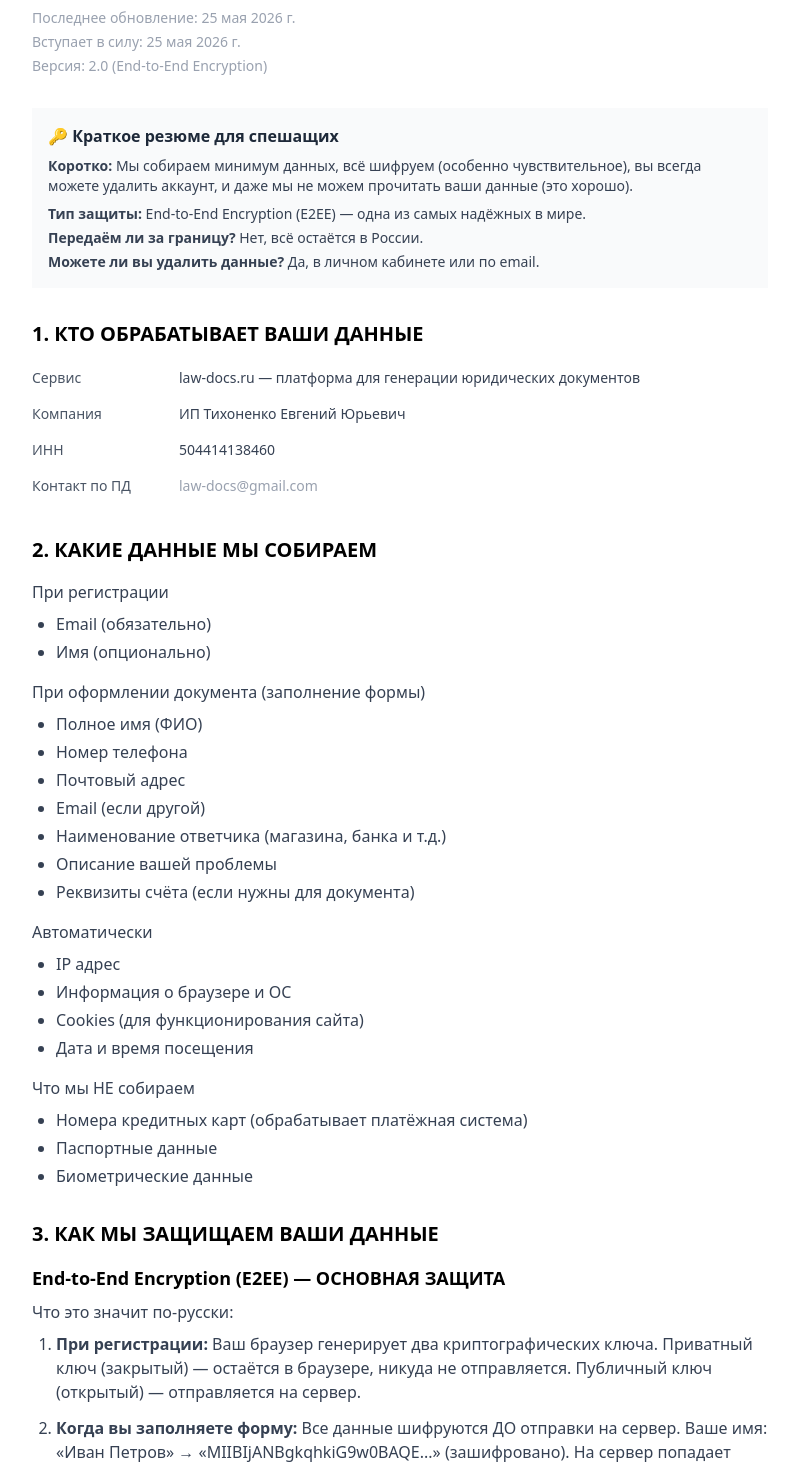
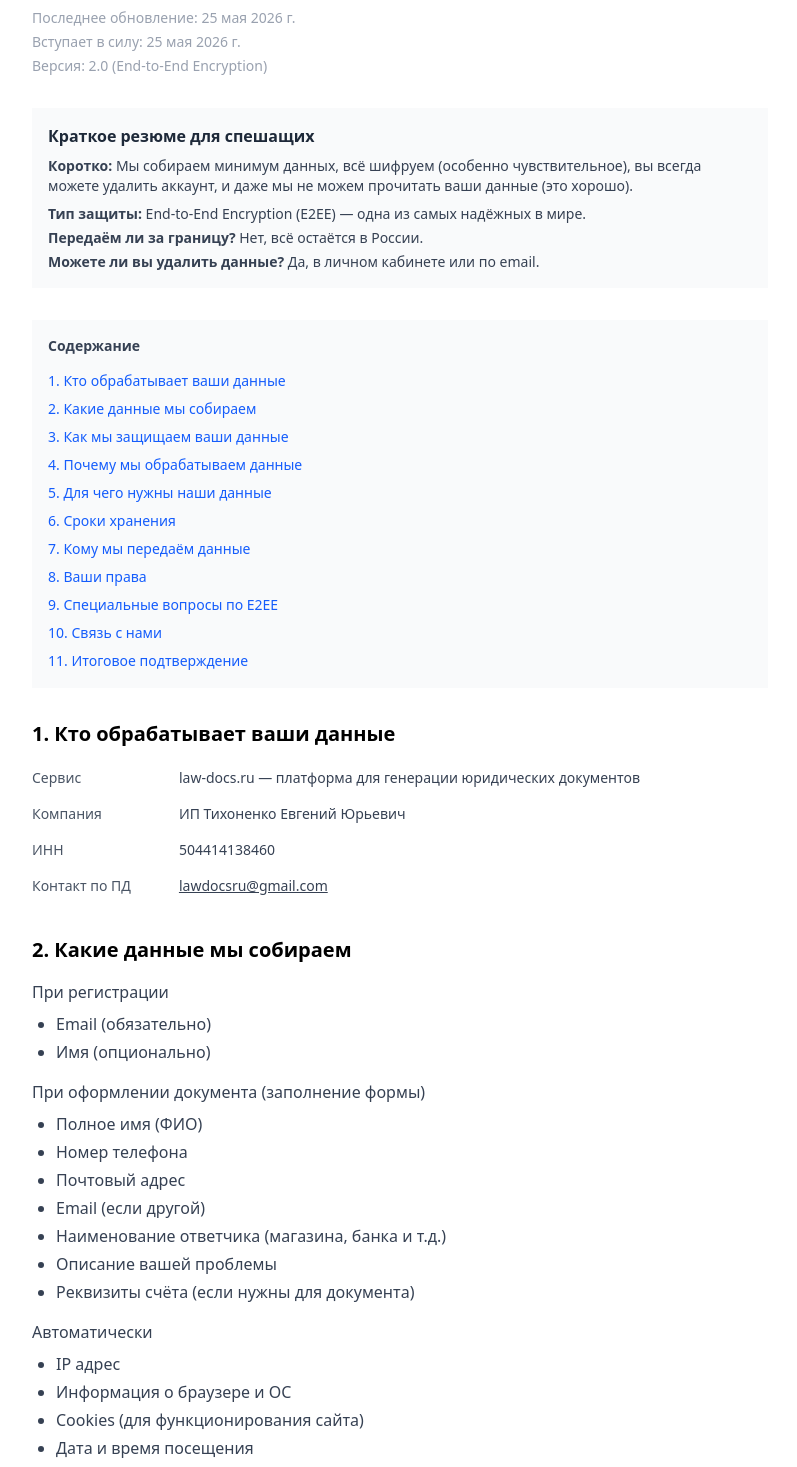
Before and after one commit to SpiritusMalus/LawDocs, a Next.js app in the folder frontend/: page /legal/privacy in a window 1280 px wide. Shown: the part 200-1667 px from the top of the page, without its empty margins (240-1037 px from the left). Built offline with nearby package versions, Linux system fonts and the light colour scheme; no server answers.

Commit message:
ux: fix legal pages per audit (9 issues)

```diff
--- a/frontend/app/legal/offer/page.tsx
+++ b/frontend/app/legal/offer/page.tsx
@@ -10,6 +10,27 @@
     <article className="max-w-3xl mx-auto px-4 py-16 prose prose-gray">
       <h1 className="text-3xl font-bold mb-2">Договор-оферта</h1>
       <p className="text-sm text-gray-400 mb-8">Редакция от 18 мая 2026 г.</p>
+
+      <div className="bg-gray-50 border border-gray-200 rounded-lg p-4 mb-8 not-prose">
+        <p className="font-semibold text-gray-800 mb-3">Главное для вас</p>
+        <div className="grid grid-cols-3 gap-4">
+          <div>
+            <p className="text-xs text-gray-500 mb-1">Стоимость</p>
+            <p className="text-lg font-semibold text-gray-800">199 ₽</p>
+            <p className="text-xs text-gray-500">один документ</p>
+          </div>
+          <div>
+            <p className="text-xs text-gray-500 mb-1">Срок получения</p>
+            <p className="text-lg font-semibold text-gray-800">10 мин</p>
+            <p className="text-xs text-gray-500">после оплаты</p>
+          </div>
+          <div>
+            <p className="text-xs text-gray-500 mb-1">Возврат</p>
+            <p className="text-lg font-semibold text-gray-800">7 дней</p>
+            <p className="text-xs text-gray-500">если не подошло</p>
+          </div>
+        </div>
+      </div>
 
       <p className="text-gray-700 leading-relaxed">
         Индивидуальный предприниматель Тихоненко Евгений Юрьевич (ИНН 504414138460,
@@ -75,6 +96,12 @@
         Полные реквизиты — на странице{" "}
         <Link href="/about" className="underline">О сервисе</Link>.
       </p>
+
+      <div className="mt-8 pt-6 border-t border-gray-200 text-xs text-gray-500 not-prose">
+        <p>Редакция от 18 мая 2026 г.</p>
+        <p>Статус: Опубликована и действует</p>
+        <p>Соответствие: ГК РФ · ФЗ «О защите прав потребителей»</p>
+      </div>
     </article>
   );
 }
--- a/frontend/app/legal/privacy/page.tsx
+++ b/frontend/app/legal/privacy/page.tsx
@@ -14,7 +14,7 @@
       <p className="text-sm text-gray-400 mb-8">Версия: 2.0 (End-to-End Encryption)</p>
 
       <div className="bg-gray-50 border border-gray-200 rounded-lg p-4 mb-8 not-prose">
-        <p className="font-semibold text-gray-800 mb-2">🔑 Краткое резюме для спешащих</p>
+        <p className="font-semibold text-gray-800 mb-2">Краткое резюме для спешащих</p>
         <p className="text-gray-700 text-sm">
           <strong>Коротко:</strong> Мы собираем минимум данных, всё шифруем (особенно чувствительное),
           вы всегда можете удалить аккаунт, и даже мы не можем прочитать ваши данные (это хорошо).
@@ -30,7 +30,30 @@
         </p>
       </div>
 
-      <h2 className="text-xl font-semibold mt-8 mb-3">1. КТО ОБРАБАТЫВАЕТ ВАШИ ДАННЫЕ</h2>
+      <nav className="bg-gray-50 border border-gray-200 rounded-lg p-4 mb-8 not-prose">
+        <p className="font-semibold text-gray-700 mb-3 text-sm">Содержание</p>
+        <ol className="space-y-1">
+          {[
+            ["#s1", "1. Кто обрабатывает ваши данные"],
+            ["#s2", "2. Какие данные мы собираем"],
+            ["#s3", "3. Как мы защищаем ваши данные"],
+            ["#s4", "4. Почему мы обрабатываем данные"],
+            ["#s5", "5. Для чего нужны наши данные"],
+            ["#s6", "6. Сроки хранения"],
+            ["#s7", "7. Кому мы передаём данные"],
+            ["#s8", "8. Ваши права"],
+            ["#s9", "9. Специальные вопросы по E2EE"],
+            ["#s10", "10. Связь с нами"],
+            ["#s11", "11. Итоговое подтверждение"],
+          ].map(([href, label]) => (
+            <li key={href}>
+              <a href={href} className="text-sm text-blue-600 hover:underline">{label}</a>
+            </li>
+          ))}
+        </ol>
+      </nav>
+
+      <h2 id="s1" className="text-xl font-semibold mt-8 mb-3">1. Кто обрабатывает ваши данные</h2>
       <table className="w-full text-sm text-gray-700 border-collapse mb-4">
         <tbody>
           <tr className="border-b border-gray-200">
@@ -47,12 +70,14 @@
           </tr>
           <tr className="border-b border-gray-200">
             <td className="py-2 pr-4 font-medium text-gray-600 whitespace-nowrap align-top">Контакт по ПД</td>
-            <td className="py-2 text-gray-400">law-docs@gmail.com</td>
+            <td className="py-2">
+              <a href="mailto:lawdocsru@gmail.com" className="underline">lawdocsru@gmail.com</a>
+            </td>
           </tr>
         </tbody>
       </table>
 
-      <h2 className="text-xl font-semibold mt-8 mb-3">2. КАКИЕ ДАННЫЕ МЫ СОБИРАЕМ</h2>
+      <h2 id="s2" className="text-xl font-semibold mt-8 mb-3">2. Какие данные мы собираем</h2>
 
       <p className="font-medium text-gray-700 mt-4 mb-2">При регистрации</p>
       <ul className="list-disc pl-6 text-gray-700 space-y-1">
@@ -86,9 +111,9 @@
         <li>Биометрические данные</li>
       </ul>
 
-      <h2 className="text-xl font-semibold mt-8 mb-3">3. КАК МЫ ЗАЩИЩАЕМ ВАШИ ДАННЫЕ</h2>
+      <h2 id="s3" className="text-xl font-semibold mt-8 mb-3">3. Как мы защищаем ваши данные</h2>
 
-      <h3 className="text-lg font-semibold mt-4 mb-2">End-to-End Encryption (E2EE) — ОСНОВНАЯ ЗАЩИТА</h3>
+      <h3 className="text-lg font-semibold mt-4 mb-2">End-to-End Encryption (E2EE) — основная защита</h3>
 
       <p className="font-medium text-gray-700 mb-2">Что это значит по-русски:</p>
       <ol className="list-decimal pl-6 text-gray-700 space-y-3">
@@ -150,7 +175,7 @@
         </tbody>
       </table>
 
-      <h2 className="text-xl font-semibold mt-8 mb-3">4. ПОЧЕМУ МЫ ОБРАБАТЫВАЕМ ДАННЫЕ</h2>
+      <h2 id="s4" className="text-xl font-semibold mt-8 mb-3">4. Почему мы обрабатываем данные</h2>
       <p className="text-gray-700 leading-relaxed">
         <strong>На основании:</strong> Вашего явного согласия (чекбокс «Я согласен с политикой»)
       </p>
@@ -172,7 +197,7 @@
         <strong>Вы можете отозвать согласие в любой момент</strong> — в личном кабинете или по email.
       </p>
 
-      <h2 className="text-xl font-semibold mt-8 mb-3">5. ДЛЯ ЧЕГО НУЖНЫ НАШИ ДАННЫЕ</h2>
+      <h2 id="s5" className="text-xl font-semibold mt-8 mb-3">5. Для чего нужны наши данные</h2>
       <table className="w-full text-sm text-gray-700 border-collapse">
         <thead>
           <tr className="border-b border-gray-300">
@@ -195,12 +220,12 @@
           <tr className="border-b border-gray-200">
             <td className="py-2 pr-4">Отправка документа</td>
             <td className="py-2 pr-4">Email</td>
-            <td className="py-2 whitespace-nowrap">До времени заказа</td>
+            <td className="py-2 whitespace-nowrap">До отправки документа</td>
           </tr>
           <tr className="border-b border-gray-200">
             <td className="py-2 pr-4">Обработка платежа</td>
             <td className="py-2 pr-4">Email + сумма</td>
-            <td className="py-2 whitespace-nowrap">До времени платежа</td>
+            <td className="py-2 whitespace-nowrap">До завершения платежа</td>
           </tr>
           <tr className="border-b border-gray-200">
             <td className="py-2 pr-4">Налоговый учёт</td>
@@ -223,7 +248,7 @@
         <strong>Важно:</strong> Мы не продаём ваши данные, не используем для маркетинга и не передаём в соцсети.
       </p>
 
-      <h2 className="text-xl font-semibold mt-8 mb-3">6. СРОКИ ХРАНЕНИЯ</h2>
+      <h2 id="s6" className="text-xl font-semibold mt-8 mb-3">6. Сроки хранения</h2>
       <ul className="list-disc pl-6 text-gray-700 space-y-1">
         <li><strong>Email в аккаунте:</strong> До удаления аккаунта</li>
         <li><strong>Данные заказа:</strong> 3 года (потом автоматически удаляются)</li>
@@ -232,7 +257,7 @@
         <li><strong>Cookies:</strong> 13 месяцев</li>
       </ul>
 
-      <h2 className="text-xl font-semibold mt-8 mb-3">7. КОМУ МЫ ПЕРЕДАЁМ ДАННЫЕ</h2>
+      <h2 id="s7" className="text-xl font-semibold mt-8 mb-3">7. Кому мы передаём данные</h2>
       <table className="w-full text-sm text-gray-700 border-collapse">
         <thead>
           <tr className="border-b border-gray-300">
@@ -273,7 +298,7 @@
         <strong>НЕ передаём:</strong> За границу, в соцсети, рекламным сетям.
       </p>
 
-      <h2 className="text-xl font-semibold mt-8 mb-3">8. ВАШИ ПРАВА</h2>
+      <h2 id="s8" className="text-xl font-semibold mt-8 mb-3">8. Ваши права</h2>
       <p className="text-gray-700 leading-relaxed mb-3">Вы можете:</p>
 
       <h3 className="text-base font-semibold text-gray-700 mt-3 mb-1">Получить доступ к своим данным</h3>
@@ -310,7 +335,7 @@
         <li>Обработка прекращается немедленно</li>
       </ul>
 
-      <h2 className="text-xl font-semibold mt-8 mb-3">9. СПЕЦИАЛЬНЫЕ ВОПРОСЫ ПО E2EE</h2>
+      <h2 id="s9" className="text-xl font-semibold mt-8 mb-3">9. Специальные вопросы по E2EE</h2>
 
       <h3 className="text-base font-semibold text-gray-700 mt-4 mb-2">Что если я переустановлю браузер?</h3>
       <p className="text-gray-700 text-sm leading-relaxed">
@@ -341,16 +366,22 @@
         для расшифровки на сервере нет. Физически невозможно расшифровать без вашего браузера.
       </p>
 
-      <h2 className="text-xl font-semibold mt-8 mb-3">10. СВЯЗЬ С НАМИ</h2>
+      <h2 id="s10" className="text-xl font-semibold mt-8 mb-3">10. Связь с нами</h2>
       <p className="text-gray-700 leading-relaxed mb-3">По вопросам персональных данных:</p>
       <p className="text-gray-700">
         <strong>Email:</strong>{" "}
         <a href="mailto:lawdocsru@gmail.com" className="underline">lawdocsru@gmail.com</a>
       </p>
+      <p className="text-gray-700 mt-2">
+        Реквизиты и полная информация об Исполнителе — на странице{" "}
+        <Link href="/about" className="underline">О сервисе</Link>.
+      </p>
       <p className="text-gray-700 mt-2">Мы ответим в течение 30 дней.</p>
-      <h2 className="text-xl font-semibold mt-8 mb-3">11. СОГЛАСИЕ</h2>
+
+      <h2 id="s11" className="text-xl font-semibold mt-8 mb-3">11. Итоговое подтверждение</h2>
       <p className="text-gray-700 leading-relaxed">
-        Нажимая «Оформить претензию» вы подтверждаете что:
+        Механика получения согласия описана в{" "}
+        <a href="#s4" className="underline">разделе 4</a>. Нажимая «Оформить претензию», вы подтверждаете что:
       </p>
       <ul className="list-disc pl-6 text-gray-700 space-y-1">
         <li>Прочитали эту политику</li>
```
